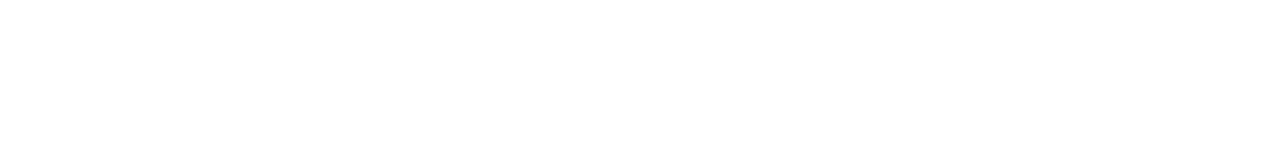
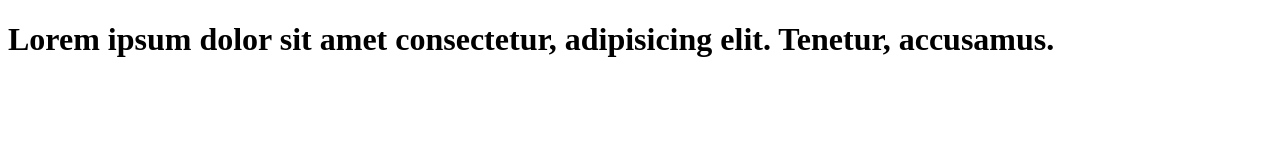
Before and after one commit to mahfujurr/m-03, a plain HTML site: page index.html in a window 1280 px wide. Drawn offline with Linux system fonts and the light colour scheme.

Commit message:
added header

```diff
--- a/index.html
+++ b/index.html
@@ -7,6 +7,7 @@
     <title>M-03 git repo</title>
 </head>
 <body>
+    <h1>Lorem ipsum dolor sit amet consectetur, adipisicing elit. Tenetur, accusamus.</h1>
 
 </body>
 </html>
```
